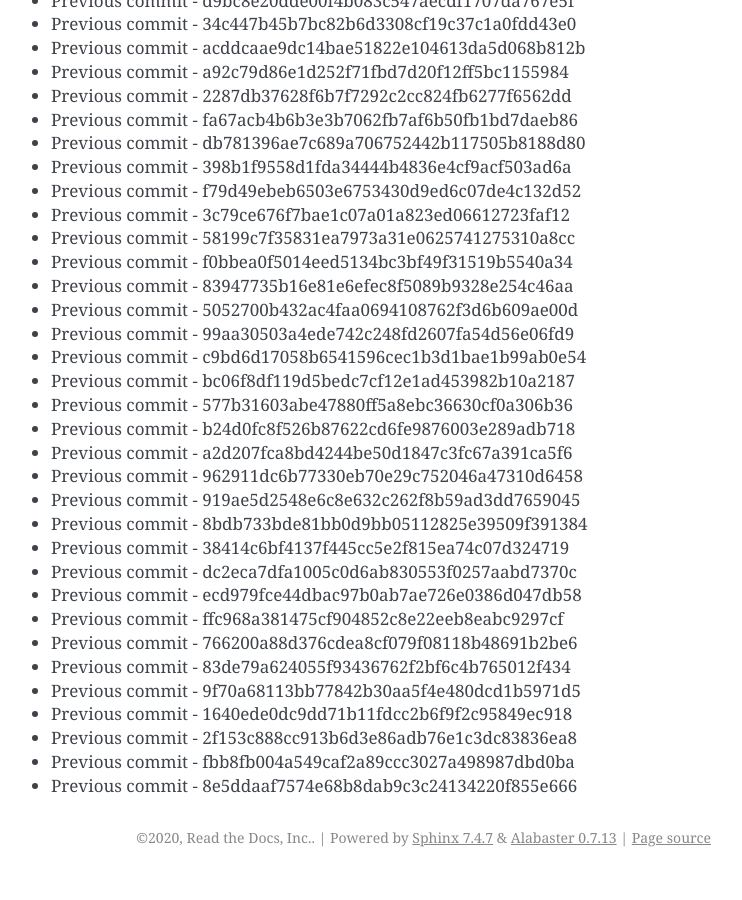
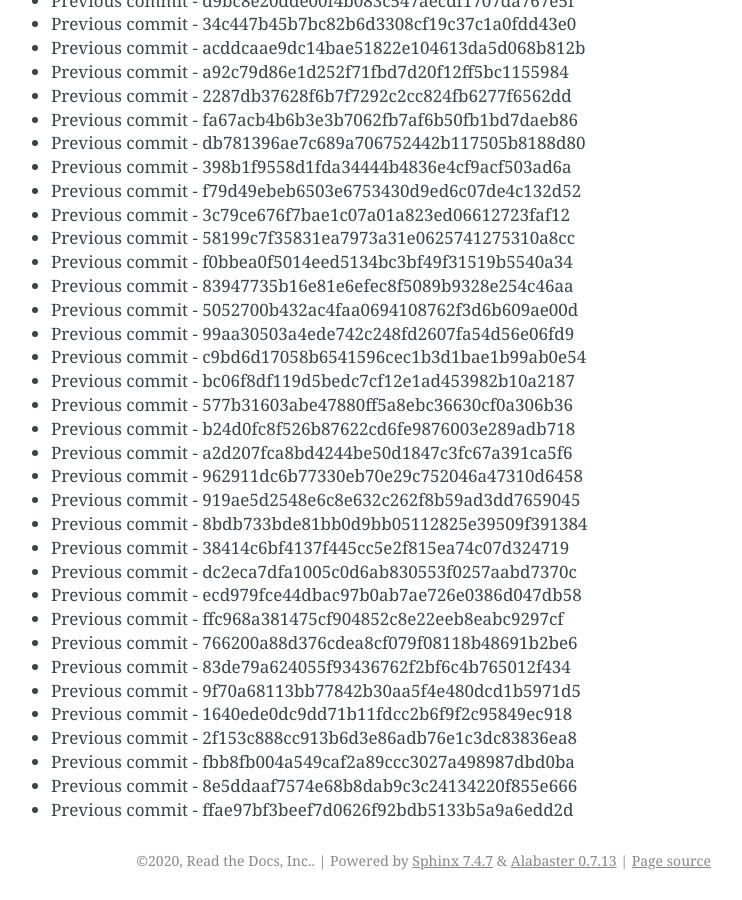
Before and after one commit to readthedocs/rtd-git-stresstest, a Sphinx documentation site: the page built from docs/updates.rst, in a window 1280 px wide and 900 px high, scrolled down 78447 px. Shown: the whole window, without its empty margins (399-1141 px from the left). Built offline with Sphinx 7.4.7, drawn with Linux system fonts in a browser that asks for light colours; before the commit the page ends 79324 px from its top, so only the background shows below that.

Commit message:
Generating commit from previous: ffae97bf3beef7d0626f92bdb5133b5a9a6edd2d

```diff
--- a/docs/updates.rst
+++ b/docs/updates.rst
@@ -3328,3 +3328,4 @@ It can be tested for any performance characteristics.
 * Previous commit - 2f153c888cc913b6d3e86adb76e1c3dc83836ea8
 * Previous commit - fbb8fb004a549caf2a89ccc3027a498987dbd0ba
 * Previous commit - 8e5ddaaf7574e68b8dab9c3c24134220f855e666
+* Previous commit - ffae97bf3beef7d0626f92bdb5133b5a9a6edd2d
```
